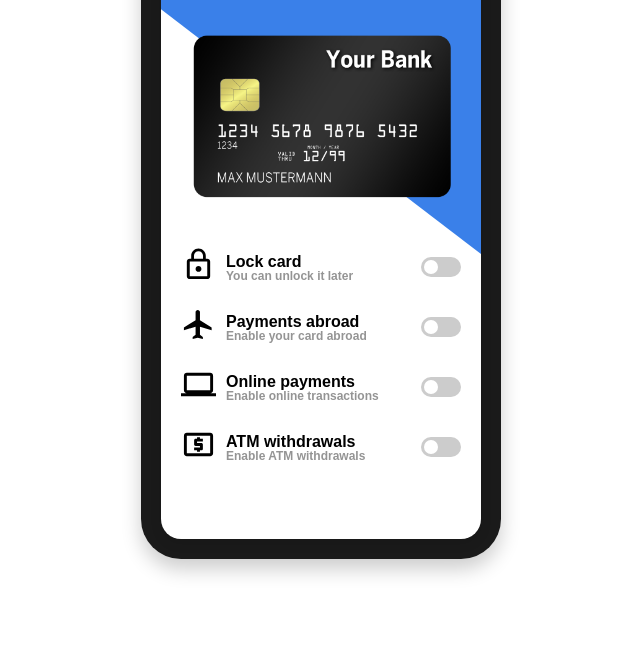
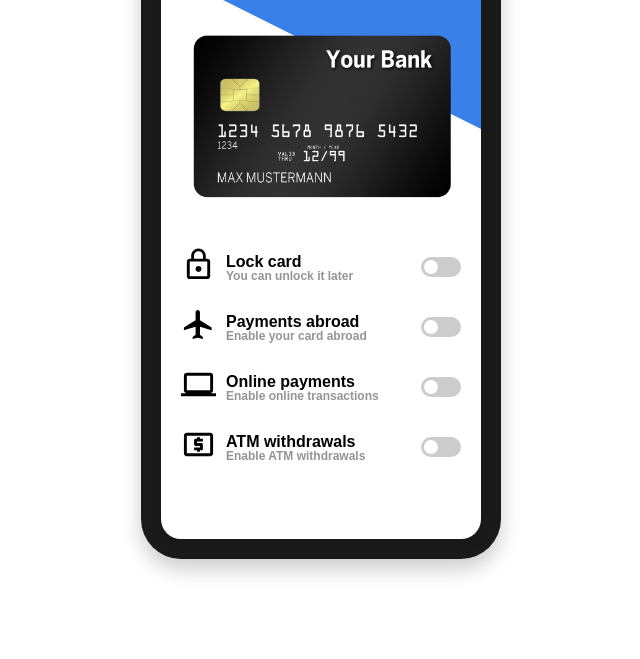
Before and after one commit to AkbekovNursultan/FrontendProject, a plain HTML site: page index.html in a window 1280 px wide. Shown: the part 191-850 px from the top of the page, without its empty margins (319-959 px from the left). Drawn offline with Linux system fonts and the light colour scheme.

Commit message:
switch bugs fixed

```diff
--- a/styles.css
+++ b/styles.css
@@ -168,9 +168,9 @@ input:checked + .slider:before {
 .triangle {
   height: 0;
   width: 0;
-  border-left: 425px solid transparent;
+  border-left: 400px solid transparent;
   border-bottom: 100px solid transparent;
-  border-top: 325px solid rgb(58, 128, 233);
+  border-top: 200px solid rgb(58, 128, 233);
   position: absolute;
   right: 0px;
 
```
Also changed, not shown: index.html (+0 -1 lines).
